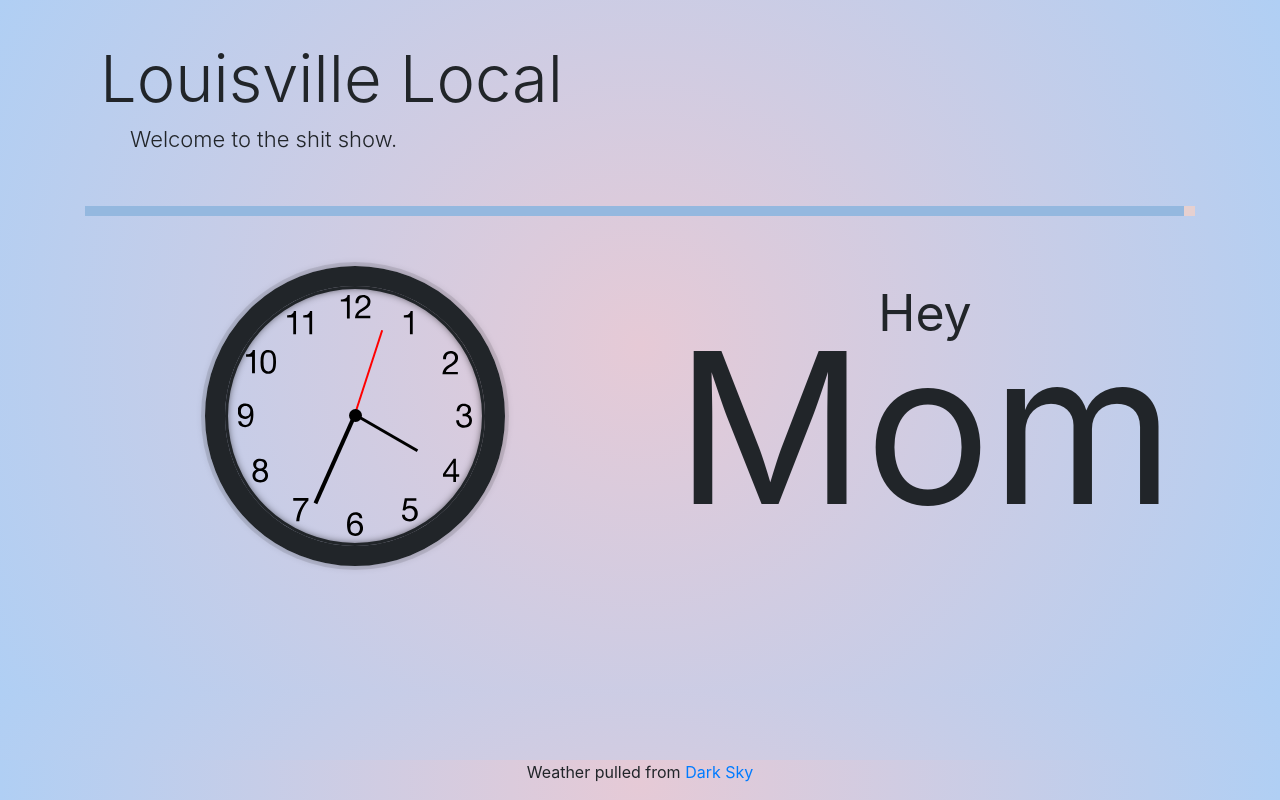
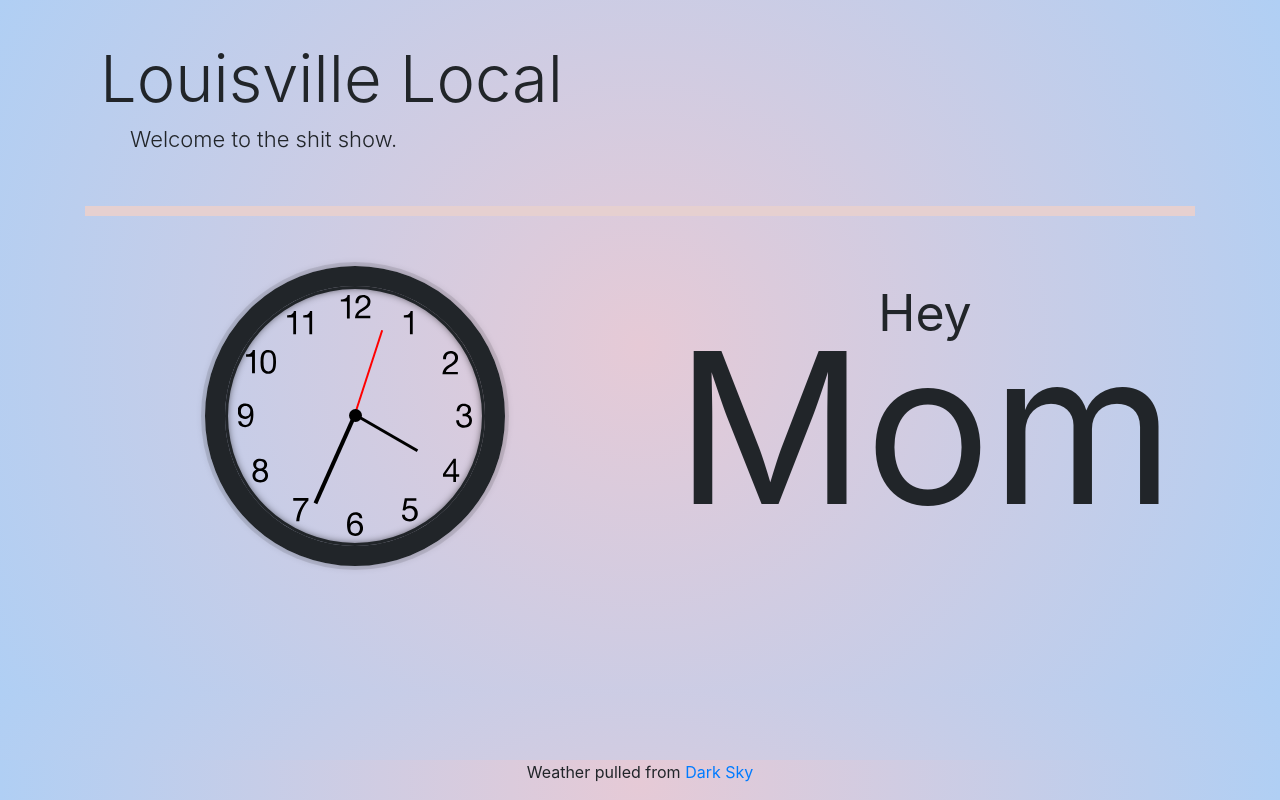
Before and after one commit to savagedetective/louisville-homepage, a website: page public/index.html in a window 1280 px wide. Drawn offline with nearby package versions, Linux system fonts and the light colour scheme; no server answers.

Commit message:
status bar now starts at 0

```diff
--- a/public/index.html
+++ b/public/index.html
@@ -22,7 +22,7 @@
         </div>
 
         <div class="progress">
-            <div class="progress-bar" role="progressbar" style="width: 99%" aria-valuenow="99" aria-valuemin="0"
+            <div class="progress-bar" role="progressbar" style="width: 0%" aria-valuenow="0" aria-valuemin="0"
                 aria-valuemax="100"></div>
         </div>
 
```
